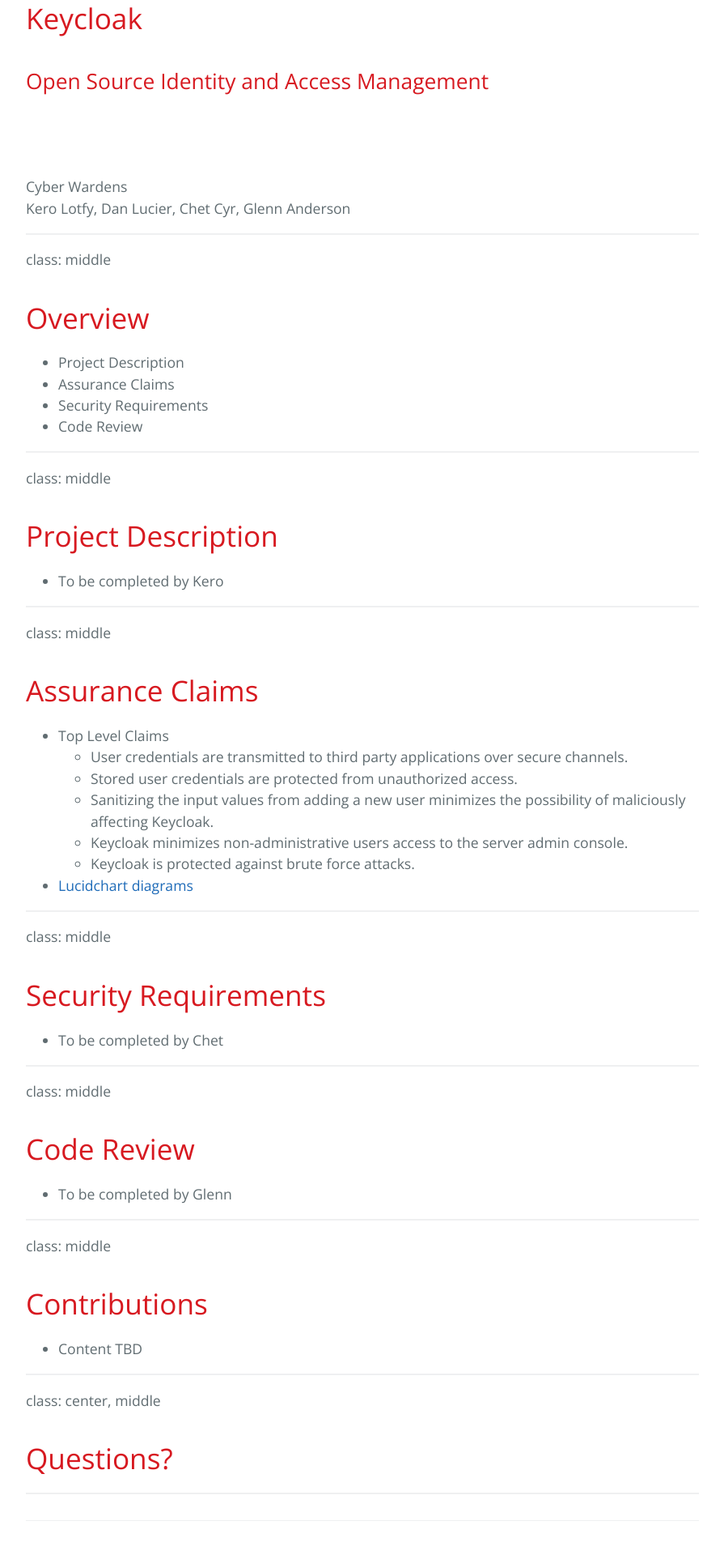
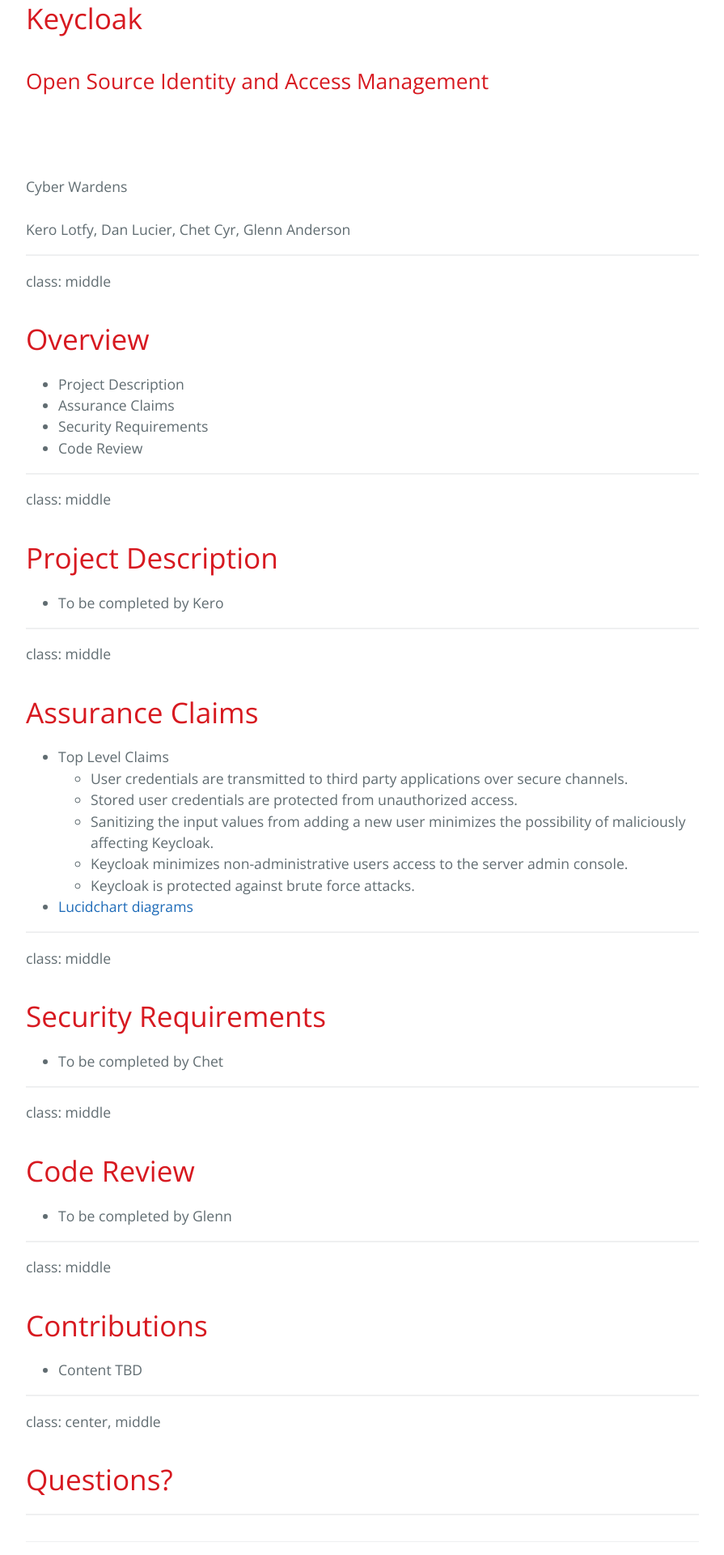
Before and after one commit to DanielLucier/CYBER8420-SemesterProject, a Jekyll site: the page built from misc/slides/presentation.md, in a window 1280 px wide. Shown: the part 605-2525 px from the top of the page at 81% size, without its empty margins (192-1087 px from the left). Built offline with Jekyll 4.4.1, drawn with Linux system fonts in a browser that asks for light colours; our own code applies the rules of GitHub Pages for plain Markdown files.

```diff
--- a/misc/slides/presentation.md
+++ b/misc/slides/presentation.md
@@ -2,7 +2,7 @@ class: center, middle
 # Keycloak
 ## Open Source Identity and Access Management
 <br><br><br>Cyber Wardens
-<br>Kero Lotfy, Dan Lucier, Chet Cyr, Glenn Anderson
+<br><br>Kero Lotfy, Dan Lucier, Chet Cyr, Glenn Anderson
 
 ---
 class: middle
```
